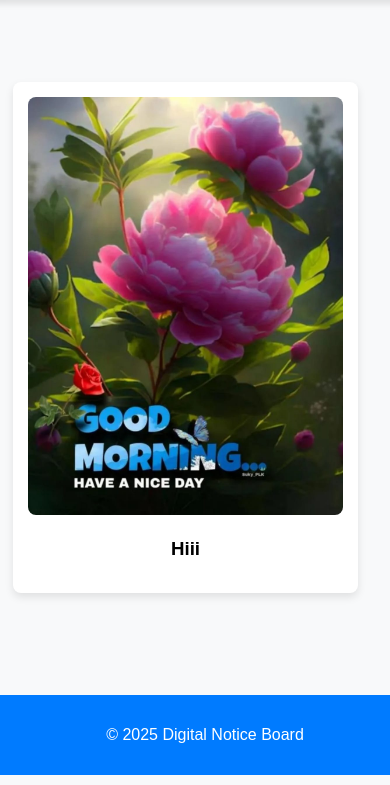
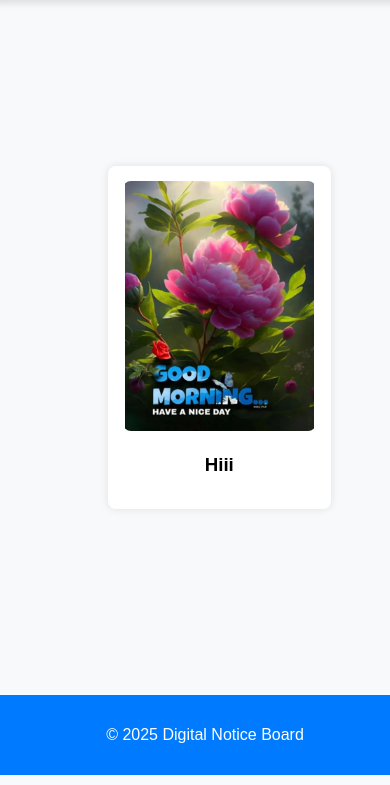
Before and after one commit to digi2025new/digital-notice, a Flask app: page / in a window 390 px wide. Shown: the part 142-927 px from the top of the page. Run offline with Flask 3, Linux system fonts and the light colour scheme; data comes from the database, SQL or seed files in the repository; some libraries are stand-ins or nearby versions.

Commit message:
Update department template for better media layout

```diff
--- a/static/style.css
+++ b/static/style.css
@@ -49,7 +49,9 @@ header h1 {
     padding: 20px;
 }
 
-/* Notices Section */
+/* -------------------------------------------------- */
+/* Notices Section                                    */
+/* -------------------------------------------------- */
 #notices {
     display: flex;
     align-items: center;
@@ -67,33 +69,32 @@ header h1 {
     gap: 20px;
     width: 90%;
     max-width: 1200px;
+    margin: 0 auto; /* centers the grid container */
 }
 
 /* Individual Notice Styling */
 .notice {
+    display: inline-block;        /* allows side-by-side if space permits */
     background: white;
+    margin: 10px;
     padding: 15px;
     border-radius: 8px;
-    box-shadow: 0px 4px 8px rgba(0, 0, 0, 0.1);
-    max-width: 600px;
     text-align: center;
-    transition: transform 0.3s ease-in-out;
-}
-
-.notice:hover {
-    transform: scale(1.02);
+    vertical-align: top;
+    box-shadow: 0 0 8px rgba(0, 0, 0, 0.1);
+    max-width: 300px;            /* adjust as needed */
 }
 
 /* Responsive Notice Display */
 .responsive-notice {
     width: 100%;
     height: auto;
-    max-height: 90vh;
-    object-fit: contain;
+    max-height: 300px;           /* prevents overly tall images/videos */
+    object-fit: contain;         /* keeps full image visible without cropping */
     border-radius: 8px;
 }
 
-/* Fade-in effect for new notices */
+/* Fade-in effect for new notices (optional) */
 .fade-in {
     animation: fadeIn 0.8s ease-in-out;
 }
@@ -160,7 +161,9 @@ select {
     border-radius: 5px;
 }
 
-/* Footer */
+/* -------------------------------------------------- */
+/* Footer                                             */
+/* -------------------------------------------------- */
 footer {
     margin-top: 20px;
     padding: 15px;
@@ -169,7 +172,9 @@ footer {
     width: 100%;
 }
 
-/* Mobile Responsive */
+/* -------------------------------------------------- */
+/* Mobile Responsive                                   */
+/* -------------------------------------------------- */
 @media (max-width: 768px) {
     .container {
         padding: 10px;
@@ -182,29 +187,28 @@ footer {
 
     .notice {
         width: 90%;
+        max-width: 100%; /* ensures notice doesn't overflow on small screens */
     }
 
     .responsive-notice {
-        max-height: 70vh;
+        max-height: 250px; /* adjust for smaller screens if you like */
     }
 }
 
 /* -------------------------------------------------- */
 /* Login Page Styles                                  */
 /* -------------------------------------------------- */
-/* Body for Login Page */
 .login-body {
     margin: 0;
     padding: 0;
-    background: #f8f9fa; /* Light gray background for contrast */
+    background: #f8f9fa;
     font-family: Arial, sans-serif;
     display: flex;
     flex-direction: column;
-    min-height: 100vh; /* Ensures footer stays at bottom */
+    min-height: 100vh;
     text-align: center;
 }
 
-/* Header and Footer for Login */
 .login-header,
 .login-footer {
     background: #007bff;
@@ -218,27 +222,24 @@ footer {
     margin-bottom: 10px;
 }
 
-/* Container for Centering the Form in the Login Page */
 .login-container {
     display: flex;
-    flex: 1; /* Expands to fill remaining vertical space */
+    flex: 1;
     align-items: center;
     justify-content: center;
     padding: 20px;
 }
 
-/* The Login Form Box */
 .login-form {
     background: #fff;
     padding: 30px;
     border-radius: 8px;
     box-shadow: 0px 4px 6px rgba(0,0,0,0.1);
     width: 400px;
-    max-width: 90%; /* Responsive on smaller screens */
+    max-width: 90%;
     text-align: left;
 }
 
-/* Form Groups in Login Form */
 .login-form .form-group {
     margin-bottom: 20px;
 }
@@ -247,7 +248,6 @@ footer {
     display: block;
     margin-bottom: 5px;
     font-weight: bold;
-    text-align: left;
 }
 
 .login-form .form-group input {
@@ -257,7 +257,6 @@ footer {
     border-radius: 5px;
 }
 
-/* Error Message for Login */
 .error-message {
     color: red;
     margin-bottom: 10px;
```
Also changed, not shown: templates/department.html (+34 -4 lines).
